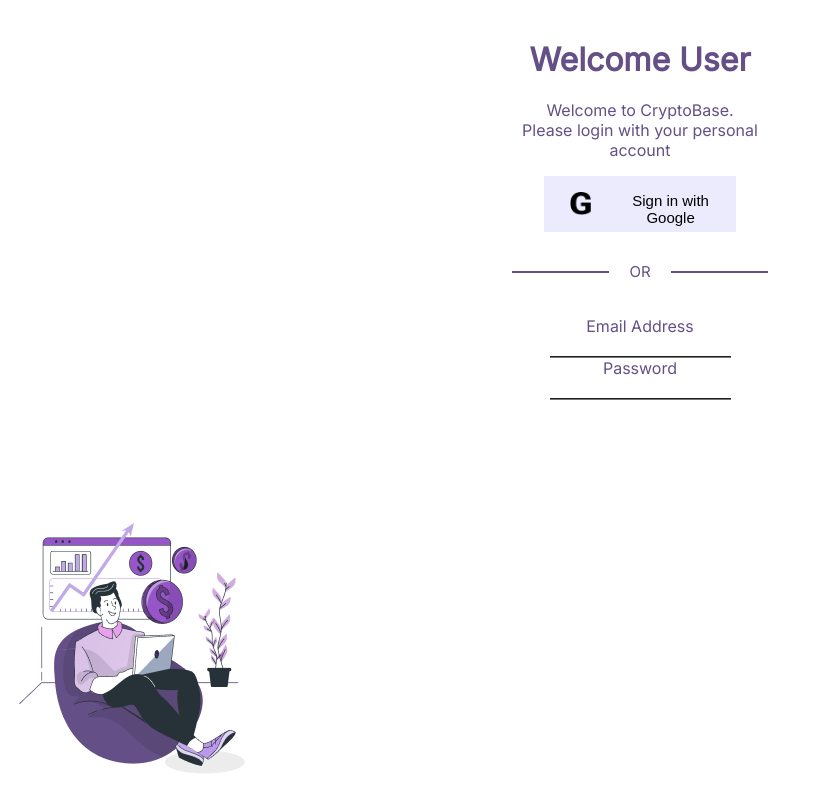
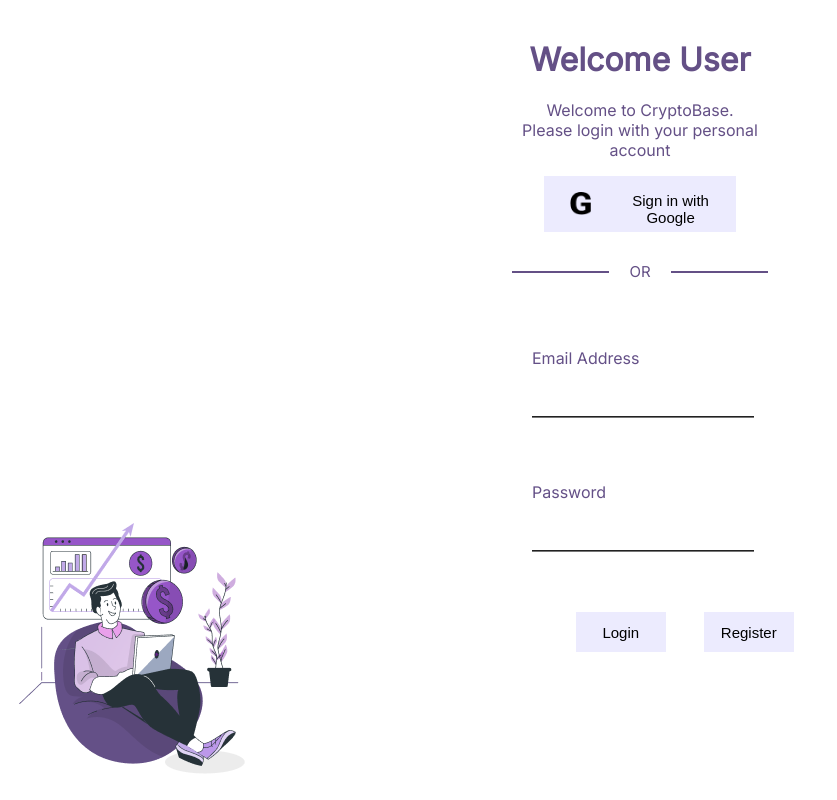
Before and after one commit to DevavratDubale/CryptoBase, a React (Create React App) app: page /Login in a window 1280 px wide. Shown: the whole page, without its empty margins (0-837 px from the left). Built offline with nearby package versions, Linux system fonts and the light colour scheme.

Commit message:
learn page

```diff
--- a/src/App.css
+++ b/src/App.css
@@ -450,18 +450,88 @@
   color: #645087;
 }
 
-.emaillabel{
-  margin-left: 0px;
+
+.fieldone{
+  text-align: left;
+  padding-left: 10vw;
+  padding-right: 10vw;
+  padding-top: 4vh;
+  padding-bottom: 8vh;
+}
+
+.fieldtwo{
+  text-align: left;
+  padding-left: 10vw;
+  padding-right: 10vw;
 }
 
 .email{
   border-style: none;
   outline: none;
   border-bottom-style: groove;
+  width: 17vw;
+  padding-top: 4vh;
 }
 
 .Password{
   border-style: none;
   outline: none;
   border-bottom-style: groove;
+  width: 17vw;
+  padding-top: 4vh;
 }
+
+.login{
+  background-color: #ECEBFE;
+  border: none;
+  width: 7vw;
+  height: 5vh;
+  font-size: 15px;
+}
+
+.register{
+  background-color: #ECEBFE;
+  border: none;
+  width: 7vw;
+  height: 5vh;
+  font-size: 15px;
+}
+
+.submits{
+  display: flex;
+  width: 10vw;
+  padding-left: 15vw;
+  justify-content: space-evenly;
+  padding-top: 5vh;
+
+
+}
+
+.registers{
+  padding-left: 3vw;
+}
+
+.learnheading{
+  text-align: center;
+  font-size: 40px;
+  margin-left: auto;
+  margin-right: auto;
+  width: 45vw;
+  line-height: 10vh;
+}
+
+.learnline{
+  color: #C1A9E8;
+  width: 10vw;
+}
+
+.questions{
+  padding-left:10vw ;
+  padding-right:10vw ;
+  padding-top: 5vh;
+}
+
+.question{
+  color:#645086;
+  padding-bottom: 2vh;
+}
--- a/src/App.js
+++ b/src/App.js
@@ -31,6 +31,10 @@
           <NavBar />
             <Exchange balance={balance} changeInBalance={changeInBalance}/>
           </Route>
+          <Route exact path="/learn">
+          <NavBar />
+             <Learn/>
+          </Route>
 
         </Switch>
       </div>
--- a/src/Learn.js
+++ b/src/Learn.js
@@ -0,0 +1,32 @@
+import './App.css';
+
+const Learn = () => {
+    return (
+        <div className='learnbody'>
+            <div className='learnheading'>
+                <p>Questions About Cryptocurrency?<br/> Here Are Your Answers</p>
+            </div>
+            <hr className='learnline'/>
+            <div className='questions'>
+                <div className='question'>1. What are Cryptocurrencies?</div>
+                <div className='answer'>aliquam elit. Morbi dignissim nulla vel pharetra mollis. jwhbejhcbjenvjcnejnvjknerjvjer
+                        Sed fringilla fringilla urna.ehbhjcejnvjknerjnjknvjn3hvghvgbchnejnckencv
+                        jbdcbhencjenjnvkjrenvknkjvbhjrerehjrrer</div>
+            </div>
+            <div className='questions'>
+                <div className='question'>2. Beyond the method of payment ,what are other functions of cryptocurrencies?</div>
+                <div className='answer'>aliquam elit. Morbi dignissim nulla vel pharetra mollis. jwhbejhcbjenvjcnejnvjknerjvjer
+                        Sed fringilla fringilla urna.ehbhjcejnvjknerjnjknvjn3hvghvgbchnejnckencv
+                        jbdcbhencjenjnvkjrenvknkjvbhjrerehjrrer</div>
+            </div>
+            <div className='questions'>
+                <div className='question'>3. How are cryptocurrency transactions recorded? </div>
+                <div className='answer'>aliquam elit. Morbi dignissim nulla vel pharetra mollis. jwhbejhcbjenvjcnejnvjknerjvjer
+                        Sed fringilla fringilla urna.ehbhjcejnvjknerjnjknvjn3hvghvgbchnejnckencv
+                        jbdcbhencjenjnvkjrenvknkjvbhjrerehjrrer</div>
+            </div>
+        </div>
+    );
+}
+
+export default Learn;
--- a/src/Login.js
+++ b/src/Login.js
@@ -33,11 +33,19 @@
                    <div className="loginline"></div>
                 </div>
                 <form className='loginform'>
-                    <label className='emaillabel' for="Email Address">Email Address </label> <br/>
-                    <input type="email" className="email" name="Email"/> <br/>
+                <div className="fieldone">
+                    <label className='emaillabel' for="Email Address">Email Address </label>  <br/>
+                    <input type="email" className="email" name="Email"/>
+                </div>
+                <div className="fieldtwo">
                     <label className='passwordlabel' for="Password">Password </label>  <br/>
-                    <input type="text" className="Password" name="Password"/> <br/>
+                    <input type="text" className="Password" name="Password"/>
+                </div>
                 </form>
+                <div className="submits">
+                    <div className='logins'><button className="login"> Login</button></div>
+                    <div className='registers'><button className="register">Register</button></div>
+                </div>
             </div>
         </div>
     );
```
